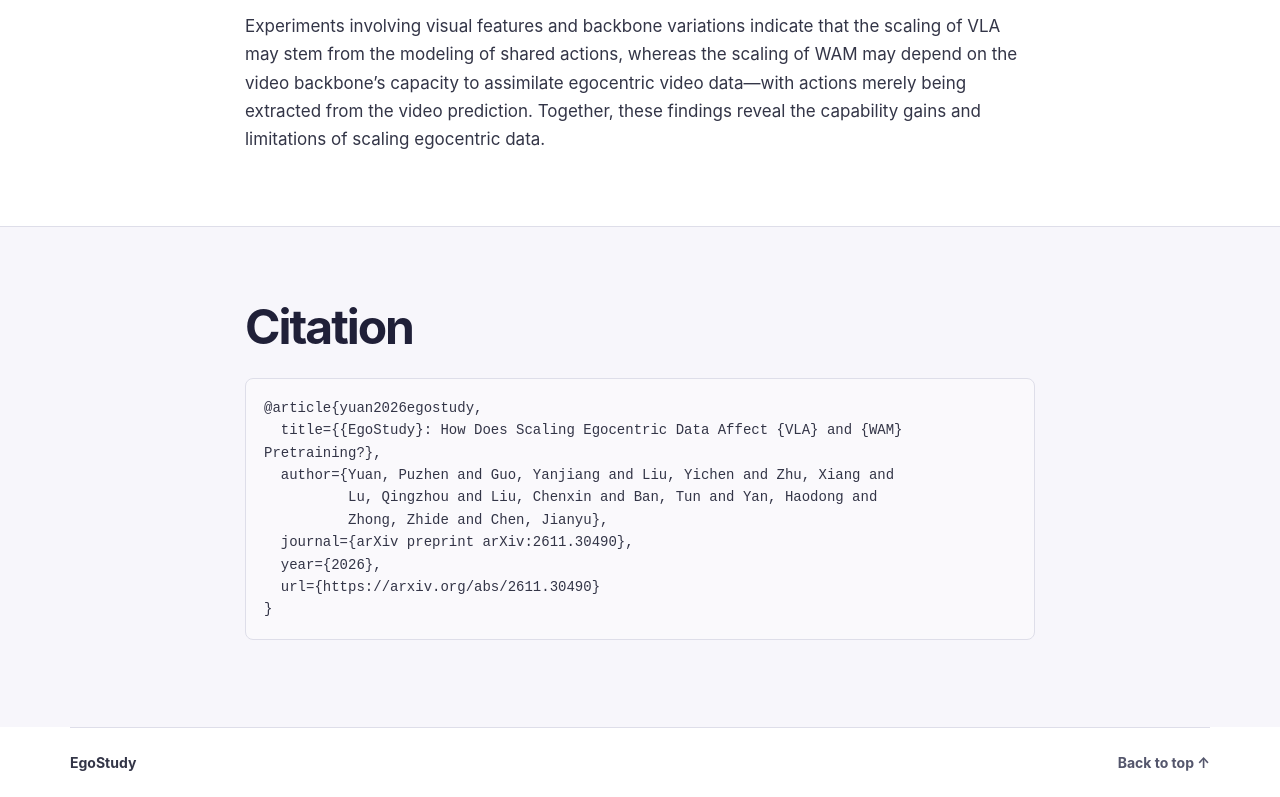
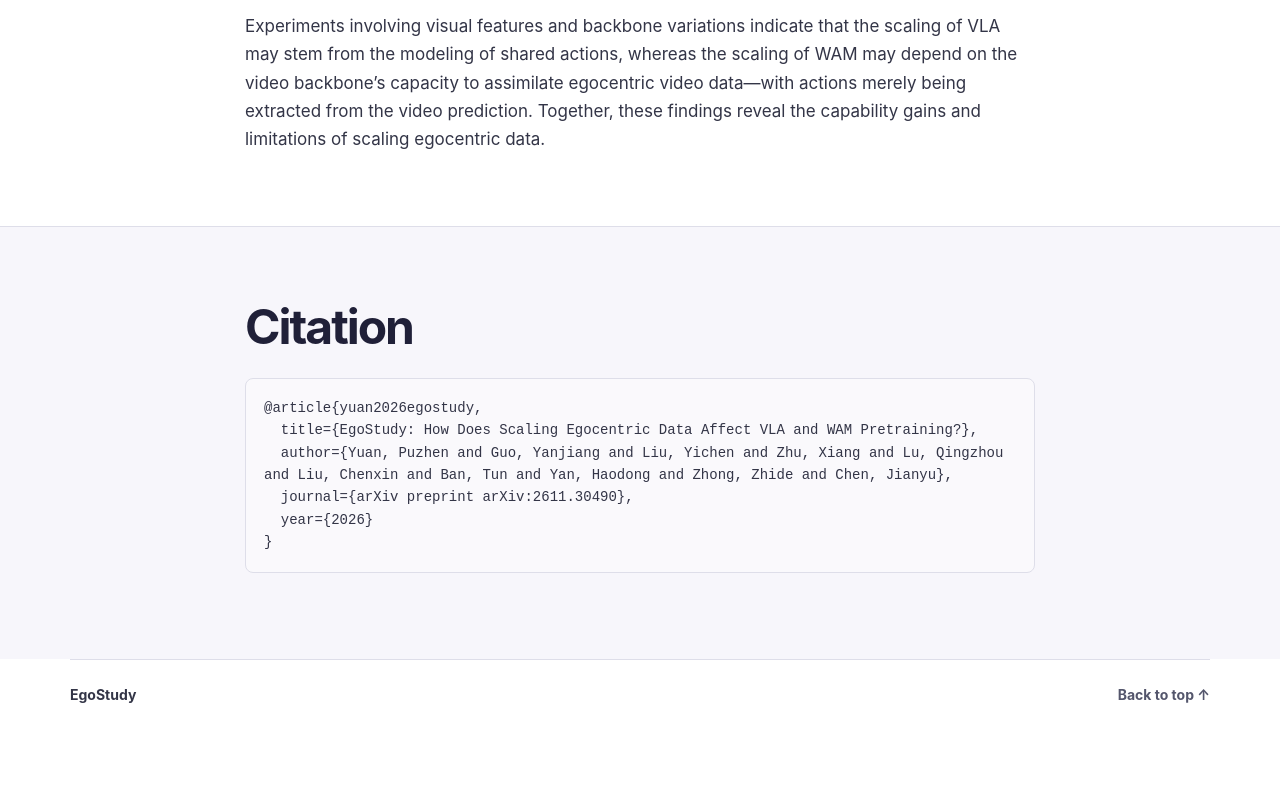
Before and after one commit to PuzhenYuan/EgoStudy-website, a plain HTML site: page index.html in a window 1280 px wide. Shown: the part 8697-9494 px from the top of the page. After the commit the page ends 9427 px from the top, so only its background shows below. Drawn offline with Linux system fonts and the light colour scheme.

Commit message:
Update the project page BibTeX citation

```diff
--- a/index.html
+++ b/index.html
@@ -160,13 +160,10 @@
 <section class="section" id="citation"><div class="reading">
 <h2>Citation</h2>
 <pre><code>@article{yuan2026egostudy,
-  title={{EgoStudy}: How Does Scaling Egocentric Data Affect {VLA} and {WAM} Pretraining?},
-  author={Yuan, Puzhen and Guo, Yanjiang and Liu, Yichen and Zhu, Xiang and
-          Lu, Qingzhou and Liu, Chenxin and Ban, Tun and Yan, Haodong and
-          Zhong, Zhide and Chen, Jianyu},
+  title={EgoStudy: How Does Scaling Egocentric Data Affect VLA and WAM Pretraining?},
+  author={Yuan, Puzhen and Guo, Yanjiang and Liu, Yichen and Zhu, Xiang and Lu, Qingzhou and Liu, Chenxin and Ban, Tun and Yan, Haodong and Zhong, Zhide and Chen, Jianyu},
   journal={arXiv preprint arXiv:2611.30490},
-  year={2026},
-  url={https://arxiv.org/abs/2611.30490}
+  year={2026}
 }</code></pre>
 </div></section>
 </main><footer class="wrap"><span>EgoStudy</span><a href="#top">Back to top ↑</a></footer>
```
